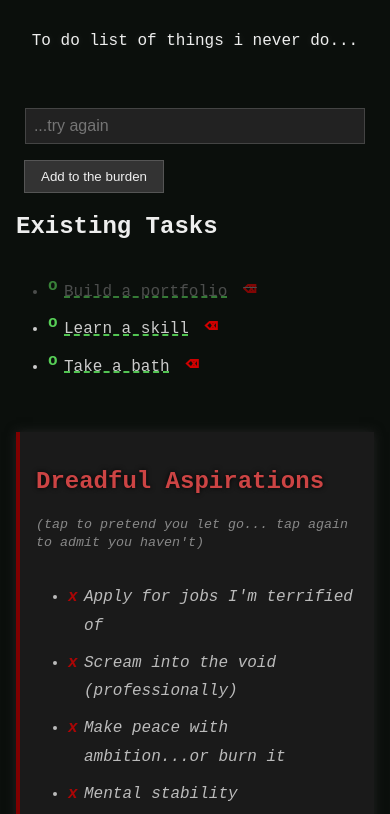
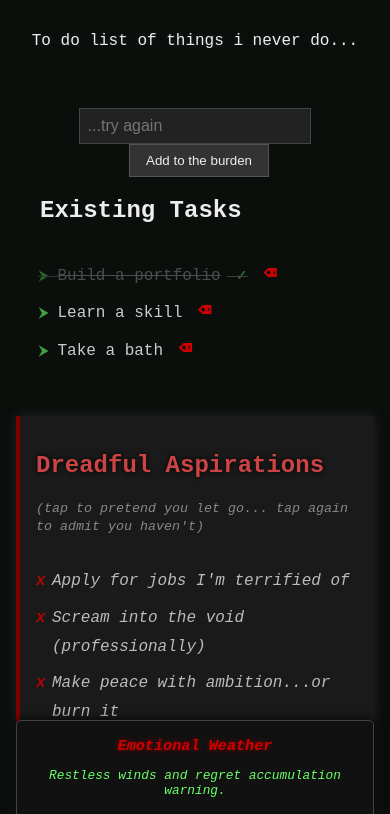
Before and after one commit to cryogunner/doomlist, a plain HTML site: page index.html in a window 390 px wide. Both pictures are taken after a click on the element "Build a portfolio". Shown: the top 814 px of the page. Drawn offline with Linux system fonts and the light colour scheme.

Commit message:
Update style.css

```diff
--- a/style.css
+++ b/style.css
@@ -41,7 +41,7 @@ header h1{
     color:var(--white);
     border:1px solid #555;
     cursor:pointer;
-    transition:background-color 0.3s;/*slow animation or smooth change*/
+    transition:background-color 0.3s; /*slow animation*/
 }
 #txtInputBtn:hover{
     background-color:#555;
@@ -49,8 +49,9 @@ header h1{
 /*task list section*/
 ul,ol{
     margin-top:2rem;
-    padding-left:2rem;
-    line-height:1.8;/*space between lines*/
+    padding-left:0;
+    line-height:1.8; /*space between lines*/
+    list-style:none;
 }
 li{
     position:relative;
@@ -58,12 +59,7 @@ li{
     color:#ccc;
 }
 #taskList li::before {
-  content: "o";
-  color: var(--green);/*--green used from root*/
-  font-weight: bold;
-  position: absolute;
-  left: 0;
-  opacity:0.8;
+  content:none;
 }
 #bonus-tasks li::before{
 content:"x";
@@ -72,14 +68,14 @@ font-weight:bold;
 position:absolute;
 left:0;
 opacity:0.8;
+}
+#bonusList li{
+    margin-bottom:0.5rem;
+    color:#bbb;
+    font-style:italic;
+    position:relative;
+    transition:all 0.2s ease;
 }/*
-#bonusList li:hover{
-    background-color:#1a1a1a ;
-    filter:brightness(90%);
-    cursor:crosshair;
-    transform: scale(1.01) rotate(0.3deg);
-    transition:all 0.2s ease;
-}*/
 #bonusList li:hover {
   color: var(--green);
   text-shadow: 0 0 2px var(--red);
@@ -88,17 +84,44 @@ opacity:0.8;
   transition: all 0.2s ease;
   background-color:#1a1a1a;
   cursor:crosshair;
+}*/
+#bonusList li:not(.completed):hover {
+  color: var(--green);
+  text-shadow: 0 0 2px var(--red);
+  background-color: #1a1a1a;
+  filter: brightness(90%);
+  transform: scale(1.01) rotate(0.3deg);
+  cursor: crosshair;
 }
 /*applied only to <li> that don't have completed class*/
 #bonusList li:not(.completed):hover::after{
     content:"Really?";
     position:absolute;
-    left: 700px;
+    left: 400px;
     margin-left:1rem;
     white-space:nowrap;
     color:var(--white);
     font-size:0.8rem;
     opacity:0.8;
+}
+#bonusList li.completed{
+    text-decoration:line-through;
+    color:#666;
+    opacity:0.6;
+    cursor:pointer;
+    position:relative;
+    background-color:transparent;
+    text-shadow:none;
+}
+#bonusList li.completed:hover::after{
+    content:"undo the lie?";
+    position: absolute;
+    left:30%;
+    margin-left: 1rem;
+    color: var(--white);
+    font-size: 0.7rem;
+    opacity: 0.6;
+    white-space: nowrap;
 }
 /*delete button style*/
 .delete-btn{
@@ -139,12 +162,12 @@ opacity:0.8;
     color:#cc4444;
     font-family:"Courier New",monospace;
     text-shadow:0 0 5px #000;
-}
+}/*
 #bonus-tasks li{
     margin-bottom:0.5rem;
     color:#bbb;
     font-style:italic;
-}
+}*/
 .title-wrap{
     text-align:center;
     margin-top:2rem;
@@ -185,6 +208,39 @@ opacity:0.8;
   20% { clip: rect(5px, 9999px, 15px, 0); }
   100% { clip: rect(0, 9999px, 0, 0); }
 }
+.task-text {
+  cursor: pointer;
+  display: inline-block;
+  transition: all 0.3s ease;
+}
+.task-text:hover {
+  text-shadow: 0 0 4px var(--green);
+  color: var(--green);
+}
+.completed .task-text:hover {
+  color: inherit;
+  text-shadow: none;
+  cursor: default;
+}
+.task-text::before {
+  content: "⮞ ";
+  font-size: 0.9rem;
+  color: var(--green);
+  opacity: 0.6;
+  margin-left: 0.4rem;
+  transition: opacity 0.3s ease;
+}
+.task-text:hover::before {
+  opacity: 1;
+}
+@keyframes flash {
+  0% { background-color: #333; }
+  50% { background-color: #444; }
+  100% { background-color: transparent; }
+}
+.task-text.clicked {
+  animation: flash 0.4s ease;
+}/*
 @media (max-width:600px){
     .title-wrap h1,
     .title-wrap .glitch{
@@ -192,7 +248,7 @@ opacity:0.8;
         text-align: center;
         word-break: break-word;
     }
-}
+}*/
 #emotional-panel{
     position:fixed;
     left:1rem;
@@ -214,6 +270,17 @@ opacity:0.8;
     font-size:0.95rem;
     font-weight:bold;
     text-shadow:0 0 5px #800;
+}
+@media (max-width: 600px) {
+  #emotional-panel {
+    top: auto;
+    bottom: 1rem;
+    left: 1rem;
+    right: 1rem;
+    font-size: 0.8rem;
+    max-width: unset;
+    text-align: center;
+  }
 }
 #progress-area{
     margin-top:3rem;
@@ -242,7 +309,7 @@ opacity:0.8;
     color:#aaa;
     font-style:italic;
     font-size:0.9rem;
-}
+}/*
 @media (max-width: 600px) {
   #textInput {
     width: 90%;
@@ -256,7 +323,33 @@ opacity:0.8;
   header h1 {
     font-size: 0.9rem;
   }
+}*/
+/* style for completed existing tasks */
+#taskList li.completed .task-text {
+  text-decoration: line-through;
+  color: #777;
+  opacity: 0.6;
+  transition: all 0.3s ease;
 }
+
+#taskList li.completed .task-text::after {
+  content: " ✓";
+  color: var(--green);
+  font-size: 0.9rem;
+  margin-left: 0.4rem;
+  opacity: 0.8;
+}
+#task-suggestions {
+  margin-left: 2rem auto;
+  padding-left: 0;
+
+ /* max-width: 500px;
+  text-align: left;*/
+}
+#task-suggestions h2{
+padding-left:1.5rem;
+}
+
 /*footer section*/
 footer{
     text-align:center;
@@ -272,6 +365,7 @@ footer em{
     color:#999;
 }
 /*task text changes*/
+/*
 .task-text {
   cursor: pointer;
   display: inline-block;
@@ -288,4 +382,4 @@ footer em{
     color:#777;
     opacity:0.6;
     transition:all 0.3s ease;
- }
+ }*/
```
